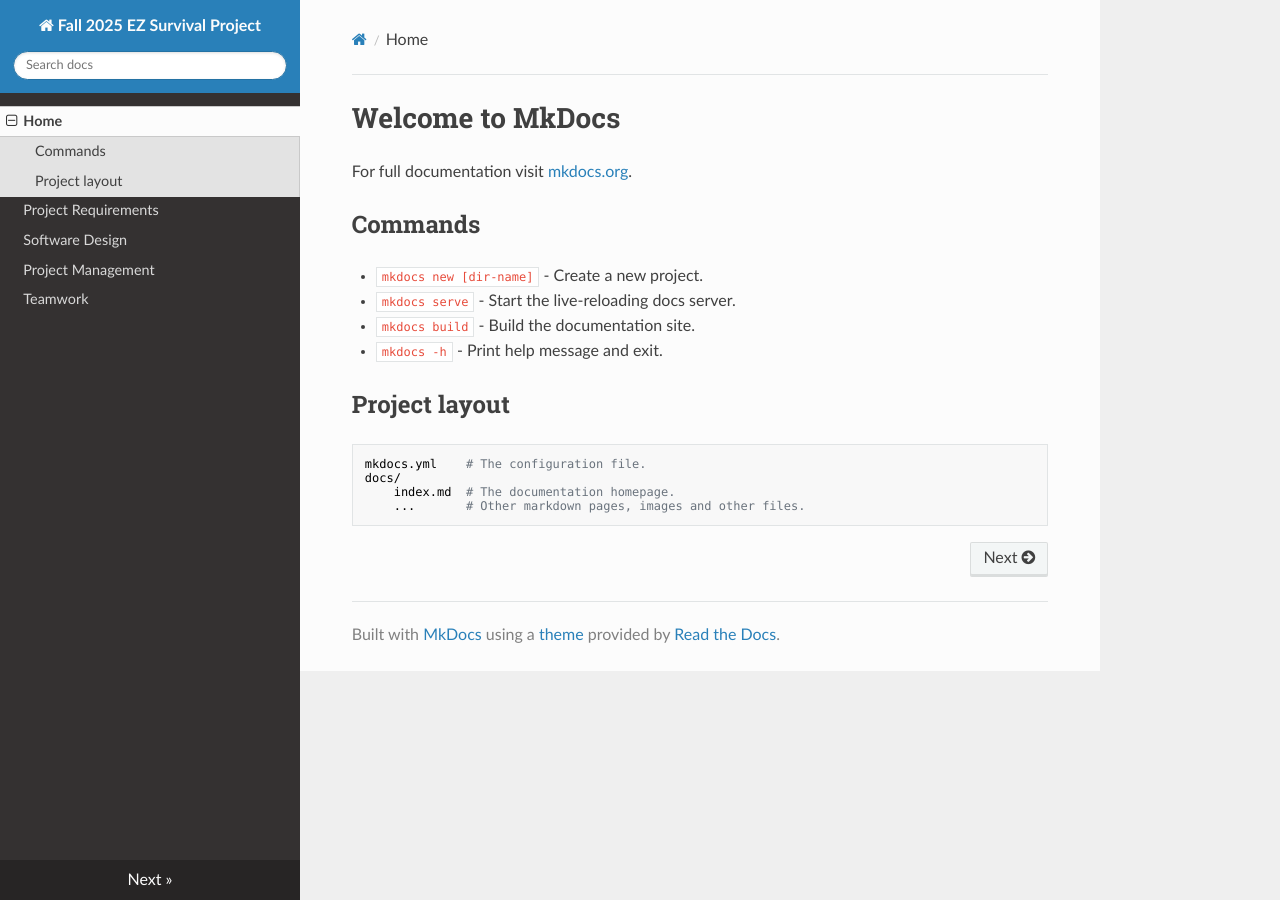
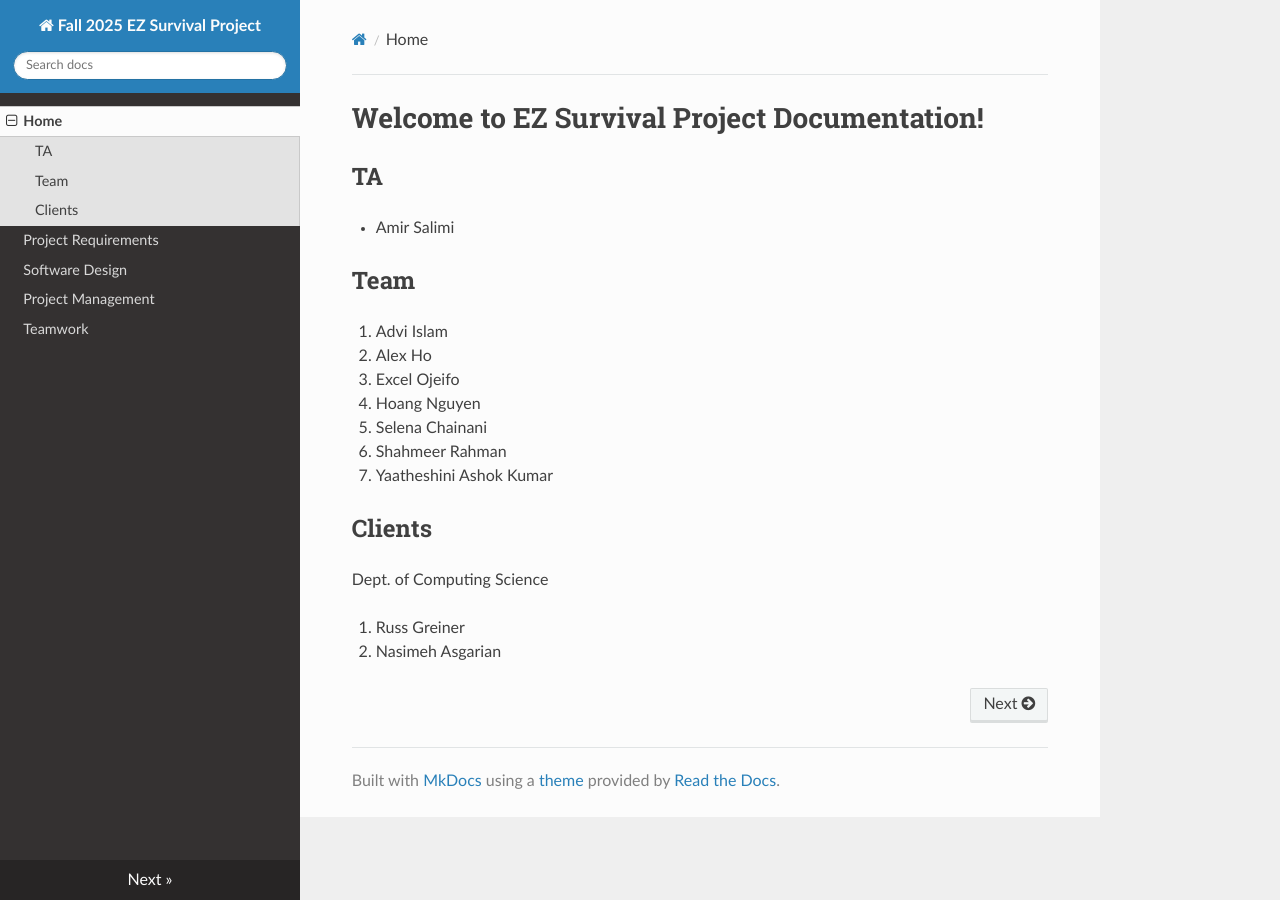
Before and after one commit to Xenocynic/IndividualSurvivalDistributions, an MkDocs documentation site: the page built from docs/index.md, in a window 1280 px wide. Built offline with MkDocs 1.6.1, drawn with Linux system fonts in a browser that asks for light colours; nearby versions of some CDN libraries.

Commit message:
changing home page

```diff
--- a/docs/index.md
+++ b/docs/index.md
@@ -1,17 +1,22 @@
-# Welcome to MkDocs
+# Welcome to EZ Survival Project Documentation!
 
-For full documentation visit [mkdocs.org](https://www.mkdocs.org).
+## TA
 
-## Commands
+* Amir Salimi
 
-* `mkdocs new [dir-name]` - Create a new project.
-* `mkdocs serve` - Start the live-reloading docs server.
-* `mkdocs build` - Build the documentation site.
-* `mkdocs -h` - Print help message and exit.
+## Team
 
-## Project layout
+1. Advi Islam
+2. Alex Ho
+3. Excel Ojeifo
+4. Hoang Nguyen
+5. Selena Chainani
+6. Shahmeer Rahman
+7. Yaatheshini Ashok Kumar
 
-    mkdocs.yml    # The configuration file.
-    docs/
-        index.md  # The documentation homepage.
-        ...       # Other markdown pages, images and other files.
+## Clients
+
+Dept. of Computing Science
+
+1. Russ Greiner
+2. Nasimeh Asgarian
```
Also changed, not shown: site/index.html, site/search/search_index.json.
